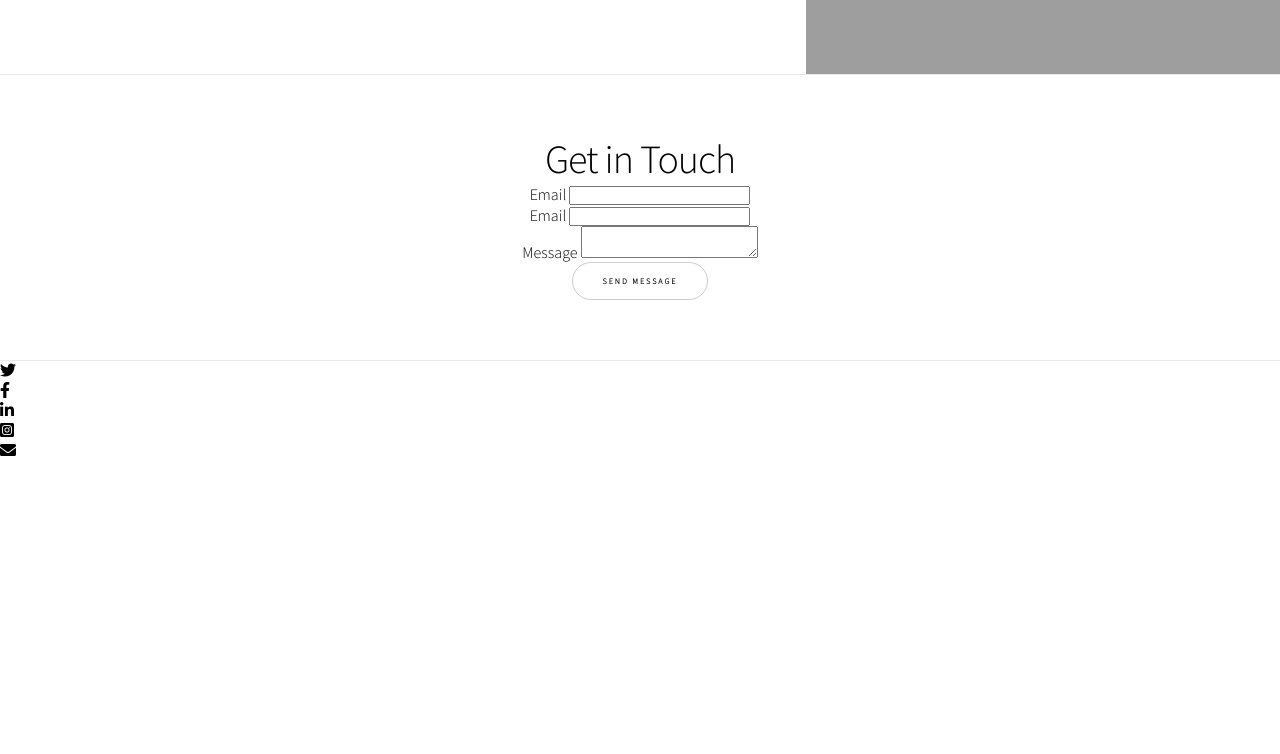
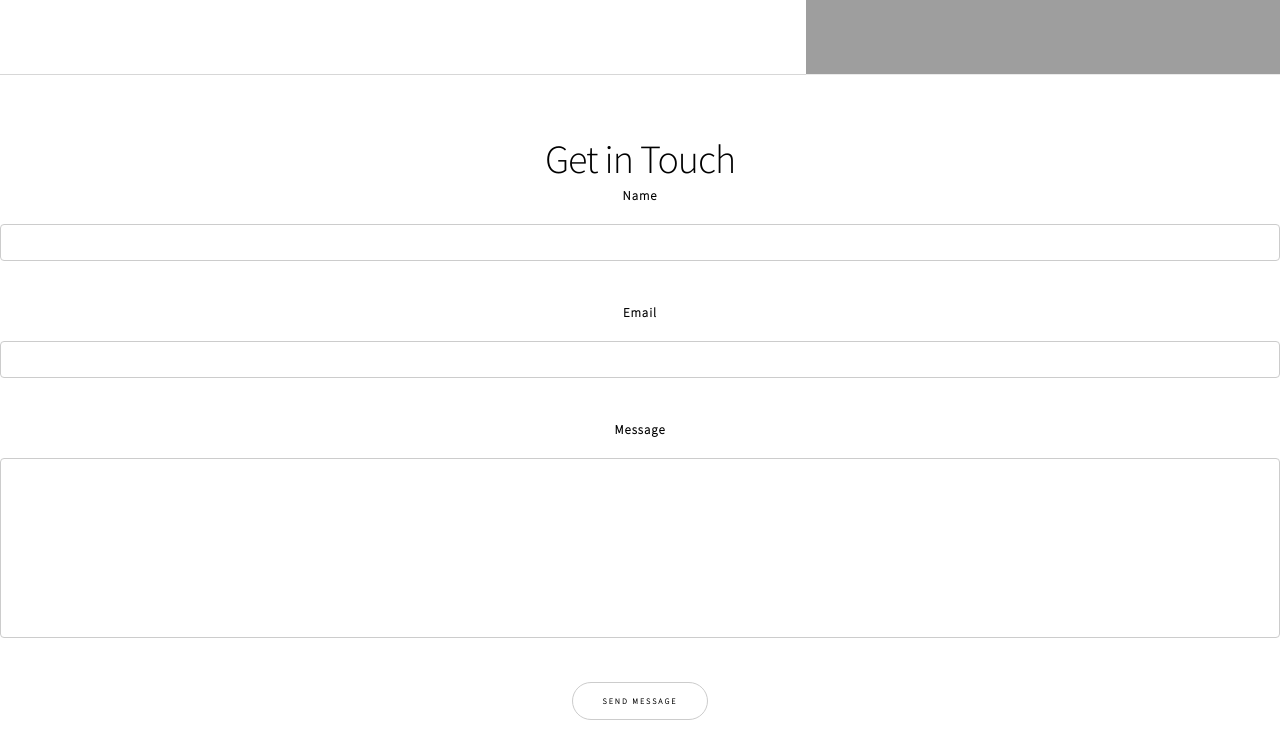
Before and after one commit to bahrahim/int-gration-de-maquette, a plain HTML site: page site/index.html in a window 1280 px wide. Shown: the part 1526-2280 px from the top of the page. Before the commit the page ends 1986 px from the top, so only its background shows below. Drawn offline with Linux system fonts and the light colour scheme; grey boxes are pictures that could not be loaded.

Commit message:
end of css

```diff
--- a/site/index.html
+++ b/site/index.html
@@ -50,14 +50,14 @@
     <form action="#">
         <div class="form-grid">
             <div>
-                <label for="name">Email</label>
+                <label for="name">Name</label>
                 <input type="text" id="name">
             </div>
             <div>
                 <label for="email">Email</label>
-                <input type="mail" id="email">
+                <input type="text" id="email">
             </div>
-            <div>
+            <div class="textarea">
                 <label for="message">Message</label>
                 <textarea id="message"></textarea>
             </div>
--- a/site/style.css
+++ b/site/style.css
@@ -8,6 +8,7 @@
     padding: 0;
     box-sizing: border-box;
     list-style-type: none;
+    outline: none;
 }
 
 h1 {
@@ -53,7 +54,7 @@ footer a:hover{
 }
 .section-1,
 .section-2,
-.contact {
+.container {
     box-shadow: 0 1px 0 rgba(0, 0, 0, 0.082);
 }
 
@@ -103,7 +104,91 @@ header {
 }
 
 .form.grid {
+    display: grid;
+    grid-template-columns: 50% 50%;
+    grid-template-rows: 100px 224px;
+    grid-template-areas:
+    "input1 input2"
+    "textarea textarea";
+    gap: 10px;
     width: 85%;
-    margin: 30px;
-    /* max-width: 600px; */
+    margin: 30px auto;
+    max-width: 600px;
 }
+label {
+    font-weight: 600;
+    font-size: 0.8rem;
+    letter-spacing: 1px;
+}
+input[type="text"],
+textarea {
+    width: 100%;
+    margin: 20px 0 40px;
+    border-radius: 4px;
+    border: 1px solid #ccc;
+    padding: 10px;
+    transition: 0.2s;
+}
+input[type="text"]:focus,
+textarea:focus {
+    border: 1px solid skyblue;
+}
+textarea{
+    resize: none;
+    height: 180px;
+}
+
+/******************* FOOTER  *****************/
+
+footer {
+    padding: 70px 0 90px;
+    position: relative;
+}
+footer:before {
+    content: "";
+    position: absolute;
+    width: 90%;
+    height: 1px;
+    background: rgba(0, 0, 0, 0.082);
+    left: 50%;
+    transform: translateX(-50%);
+    top: 0;
+}
+footer ul {
+    display: flex;
+    justify-content: space-between;
+    width: 33%;
+    min-width: 300px;
+    margin: 0 auto;
+}
+footer a {
+    border: 1px solid #ccc;
+    border-radius: 50%;
+    width: 44px;
+    height: 44px;
+    display: inline-block;
+    display: flex;
+    justify-content: center;
+    align-items: center;
+    transition: 0.3s;
+}
+
+/**************** RESPONSIVE ***************/
+
+@media screen and (max-width: 650px){
+    header,
+    .section-1,
+    .section-2{
+        display: block;
+    }
+    header {
+        height: auto;
+    }
+    header .img-banner {
+        height: 50vh;
+        margin-top: 30px;
+    }
+    .container {
+        padding: 15px;
+    }
+}
```
